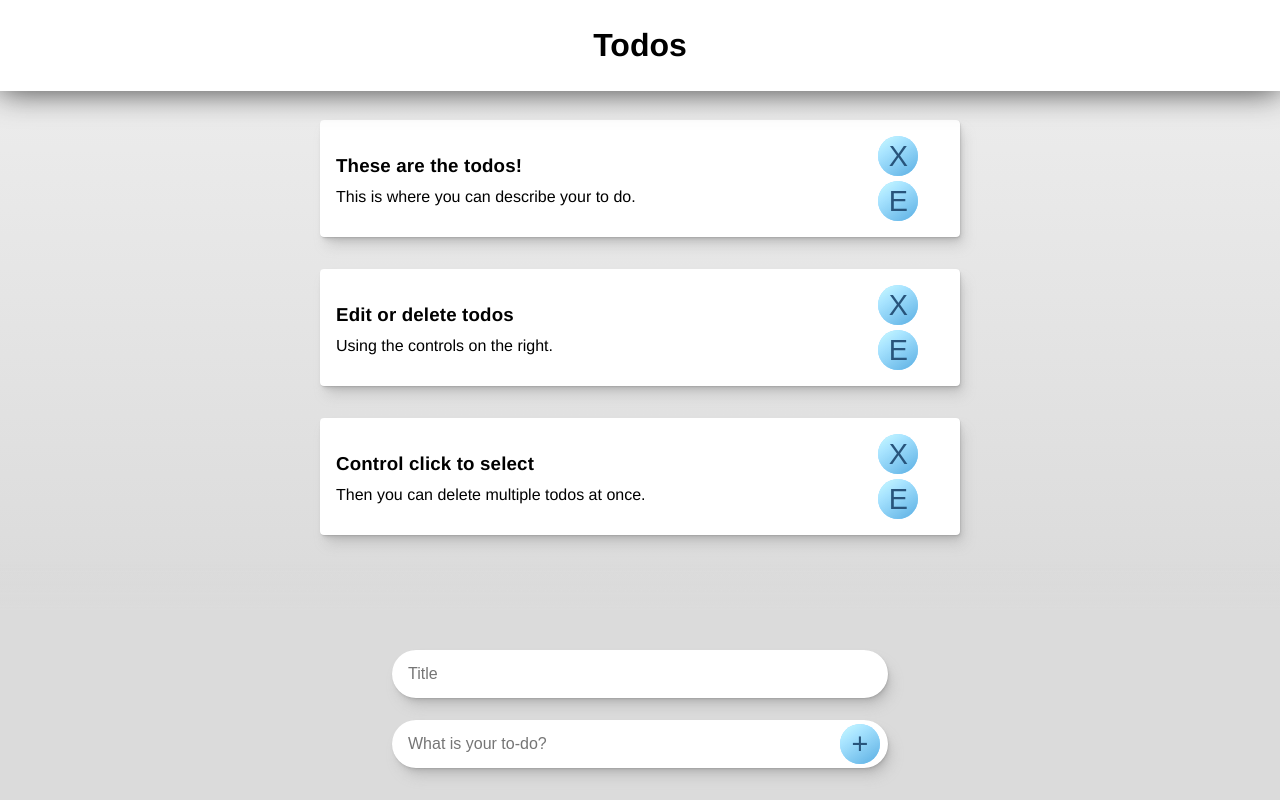
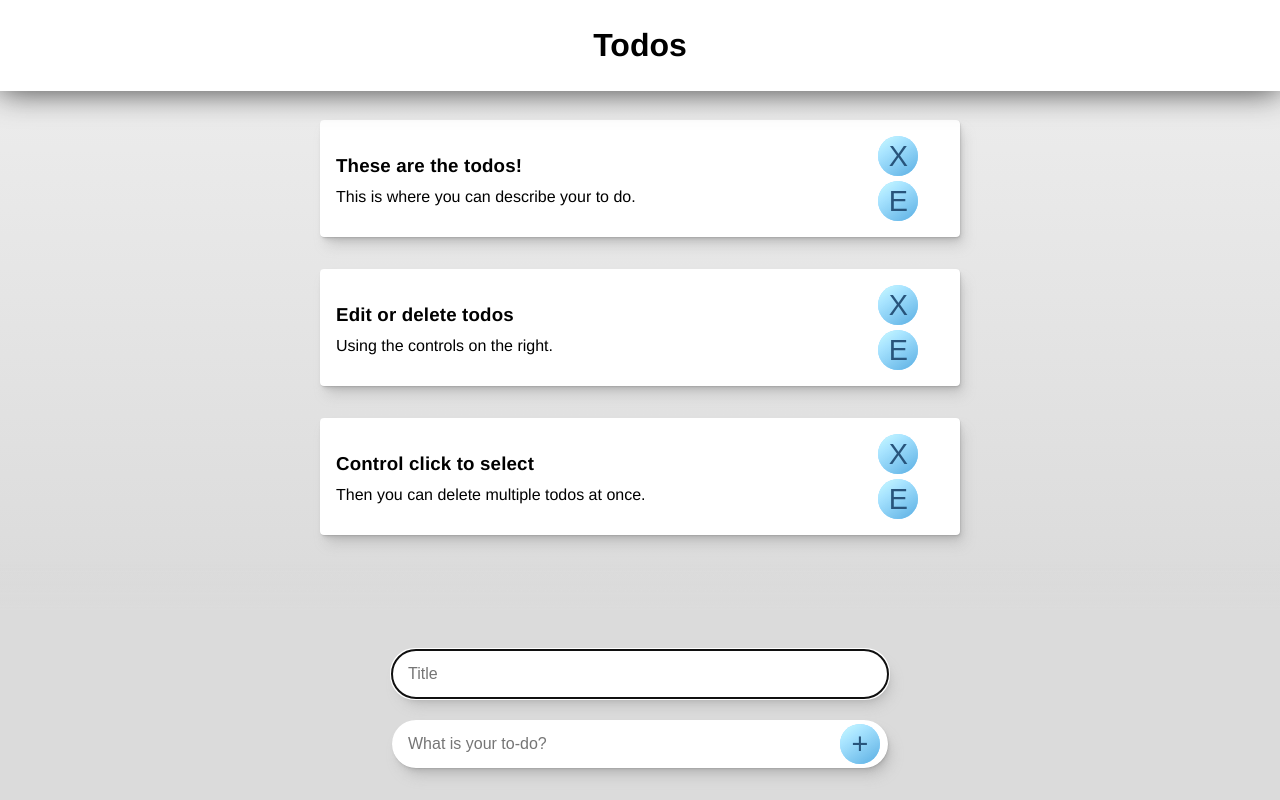
Before and after one commit to jsb1138/loopline-todo-app, a Next.js app: page / in a window 1280 px wide. Built offline with nearby package versions, Linux system fonts and the light colour scheme.

Commit message:
clean up

```diff
--- a/components/NewToDo.tsx
+++ b/components/NewToDo.tsx
@@ -45,6 +45,7 @@ function NewToDo() {
             placeholder="Title"
             value={title}
             onChange={onTitleChange}
+            autoFocus
           />
           <label htmlFor="todo-desc" className="cf"></label>
           <input
--- a/styles/globals.css
+++ b/styles/globals.css
@@ -89,7 +89,7 @@ main {
   margin: 0 auto;
   width: 100%;
   height: 80vh;
-  padding-top: 120px;
+  padding: 120px 0 40px 0;
   /* background-color: #12a4ff; */
   overflow-y: scroll;
   position: relative;
@@ -360,7 +360,7 @@ button {
 }
 
 .batch-del-btn {
-  background-color: #12a4ff;
+  /* background-color: #12a4ff; */
   position: fixed;
   z-index: 10;
   bottom: 80px;
```
